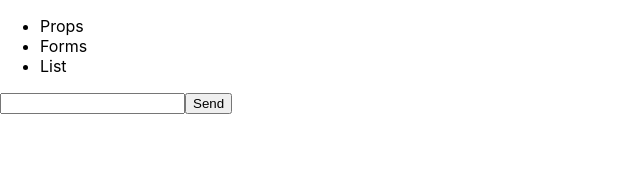
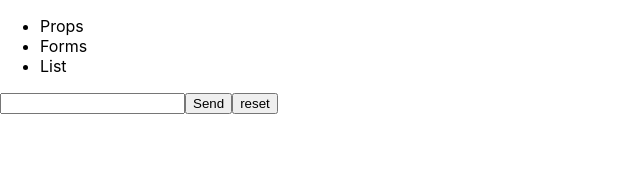
Before and after one commit to SildiKuti/ReactV3, a React (Create React App) app in the folder my-react-app/: page / in a window 1280 px wide. Shown: the top 183 px of the page, without its empty margins (0-640 px from the left). Built offline with nearby package versions, Linux system fonts and the light colour scheme.

Commit message:
24th lists

```diff
--- a/my-react-app/src/components/ToDoList.js
+++ b/my-react-app/src/components/ToDoList.js
@@ -13,6 +13,9 @@ export function ToDoList({ todos }) {
     setInputVal("");
   };
 
+  const Reset=()=>{
+    setItems([])
+  }
   return (
     <>
       <ul>
@@ -22,6 +25,7 @@ export function ToDoList({ todos }) {
       </ul>
       <input type="text" id="input" value={inputVal} onChange={handleInput} />
       <button onClick={addToList}>Send</button>
+      <button onClick={Reset}>reset</button>
     </>
 
   );
```
